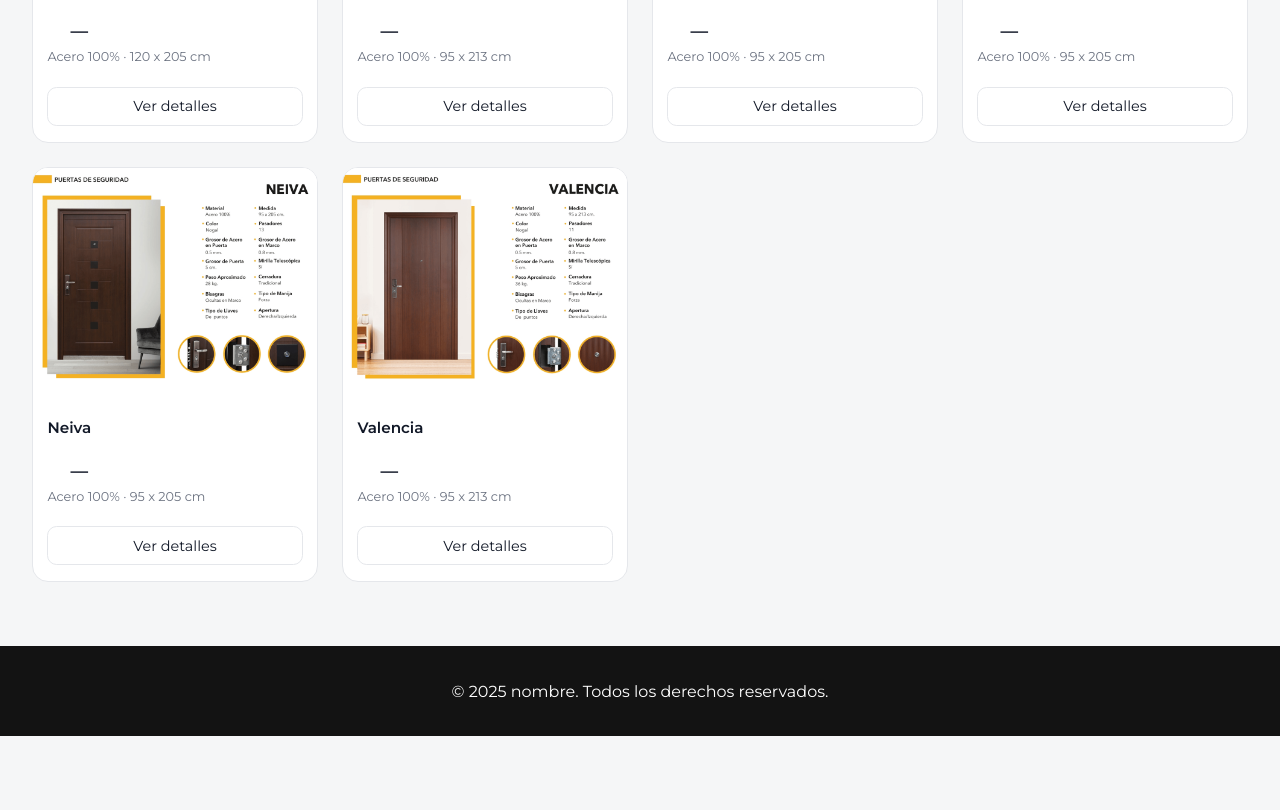
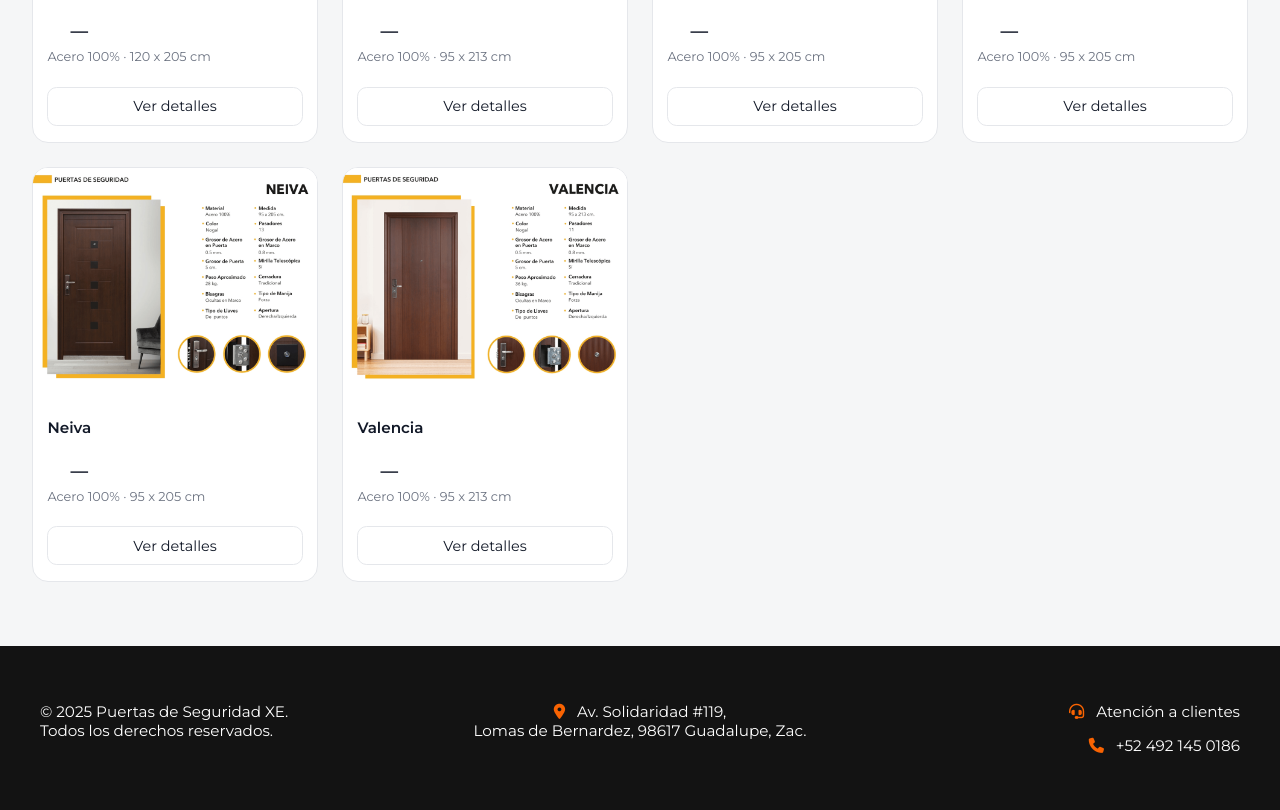
Before and after one commit to awidfadf/Cat-logo-puertas, a plain HTML site: page marca-empresa3.html in a window 1280 px wide. Shown: the part 1257-2067 px from the top of the page. Before the commit the page ends 1993 px from the top, so only its background shows below. Drawn offline with Linux system fonts and the light colour scheme.

Commit message:
Update marca-empresa3.html

```diff
--- a/marca-empresa3.html
+++ b/marca-empresa3.html
@@ -4,6 +4,7 @@
   <meta charset="UTF-8" />
   <title>Catálogo PH-2025</title>
   <meta name="viewport" content="width=device-width, initial-scale=1" />
+  <link rel="stylesheet" href="https://cdnjs.cloudflare.com/ajax/libs/font-awesome/6.4.0/css/all.min.css">
   <link rel="stylesheet" href="css/styles.css" />
   <link href="https://fonts.googleapis.com/css2?family=Montserrat:wght@400;600&display=swap" rel="stylesheet">
 </head>
@@ -52,9 +53,22 @@
   </section> -->
 
   <main class="hd-grid" id="gridProductos"></main>
-   <footer>
-    <p>© 2025 nombre. Todos los derechos reservados.</p>
+
+  <footer class="mainfooter">
+  <div class="footer-col footer-left">
+    <p>© 2025 Puertas de Seguridad XE. <br>Todos los derechos reservados.</p>
+  </div>
+
+  <div class="footer-col footer-center">
+    <p><i class="fa-solid fa-location-dot"></i> Av. Solidaridad #119, <br>Lomas de Bernardez, 98617 Guadalupe, Zac.</p>
+  </div>
+
+  <div class="footer-col footer-right">
+    <p><i class="fa-solid fa-headset"></i> Atención a clientes</p>
+    <p><i class="fa-solid fa-phone"></i> +52 492 145 0186</p>
+  </div>
   </footer>
+
   <script src="js/script.js"></script>
   <script>
     document.addEventListener("DOMContentLoaded", () => {
```
